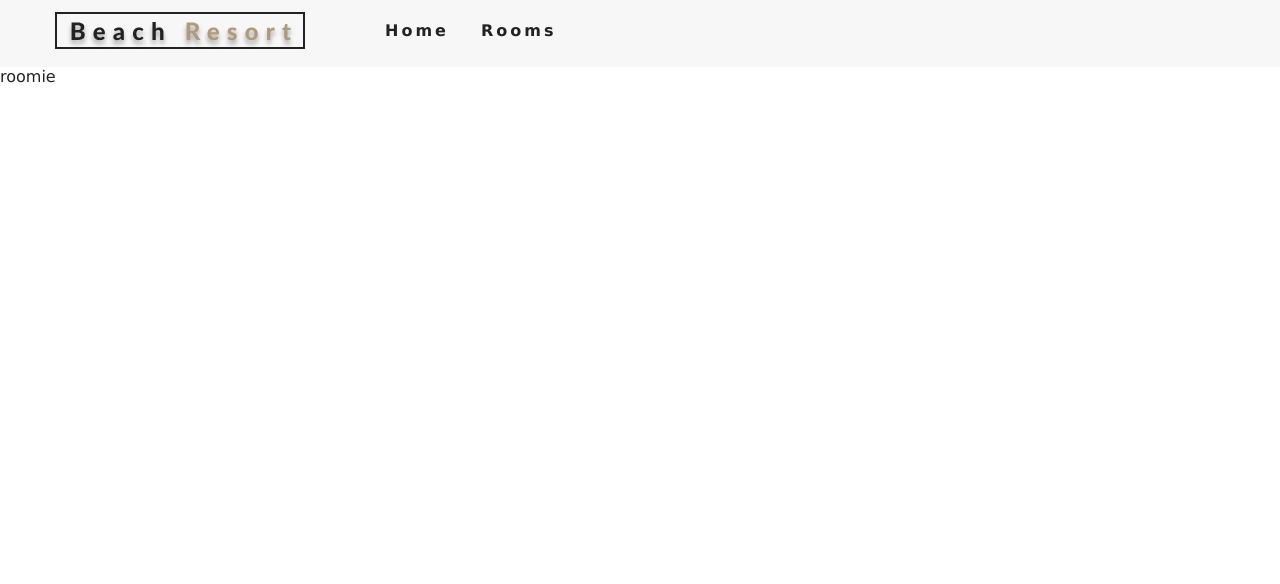
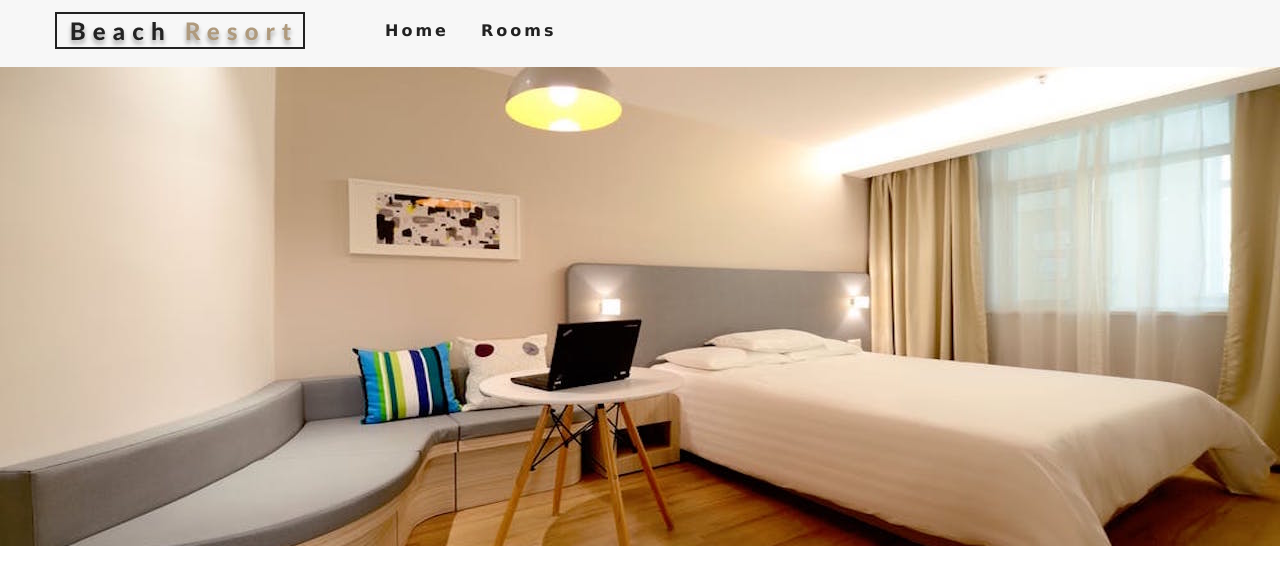
Before and after one commit to Oyeleye/Beach-resort-project, a React (Create React App) app: page /rooms in a window 1280 px wide. Shown: the top 584 px of the page. Built offline with nearby package versions, Linux system fonts and the light colour scheme.

Commit message:
import Hero component and add 2nd class

```diff
--- a/src/pages/Rooms.js
+++ b/src/pages/Rooms.js
@@ -1,9 +1,6 @@
 import React from 'react'
+import Hero from '../components/Hero';
 
 export const Rooms = () => {
-    return (
-        <div>
-            roomie
-        </div>
-    );
+    return <Hero hero= 'roomsHero'/>
 }
```
